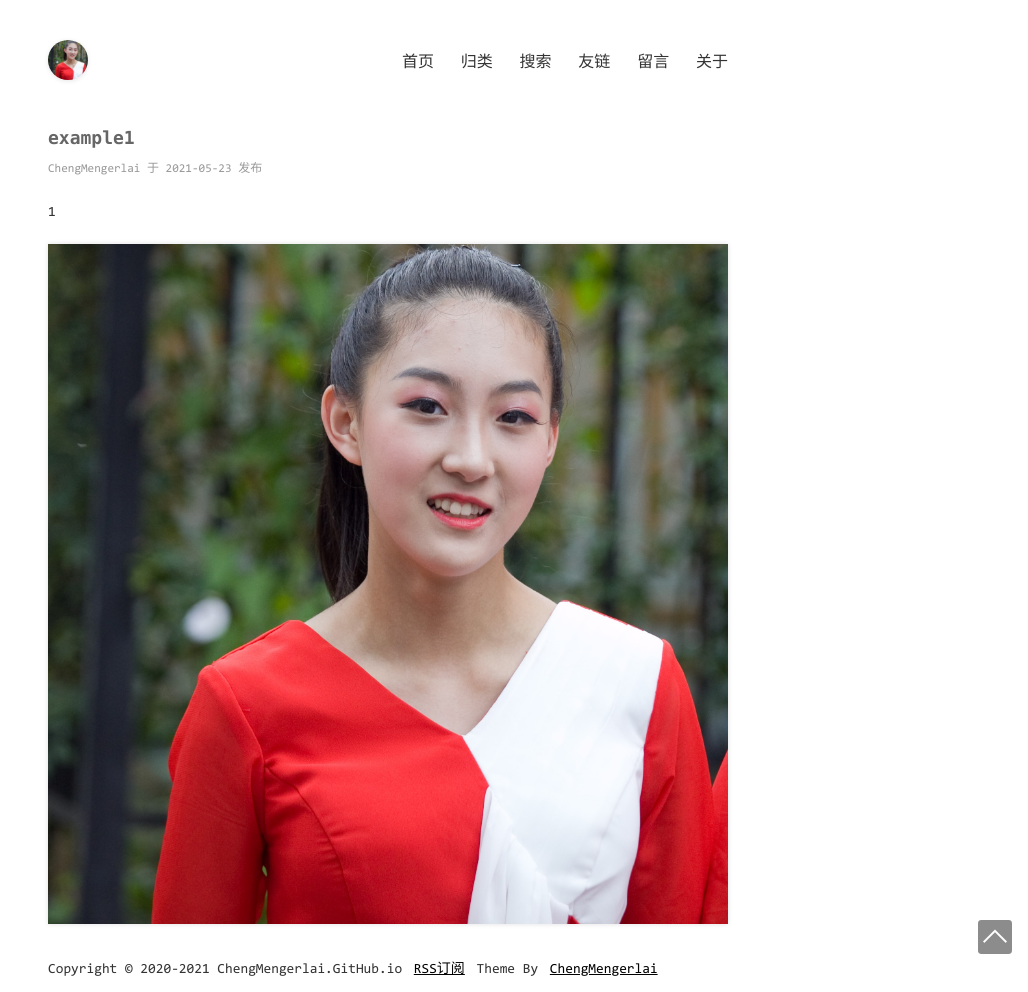
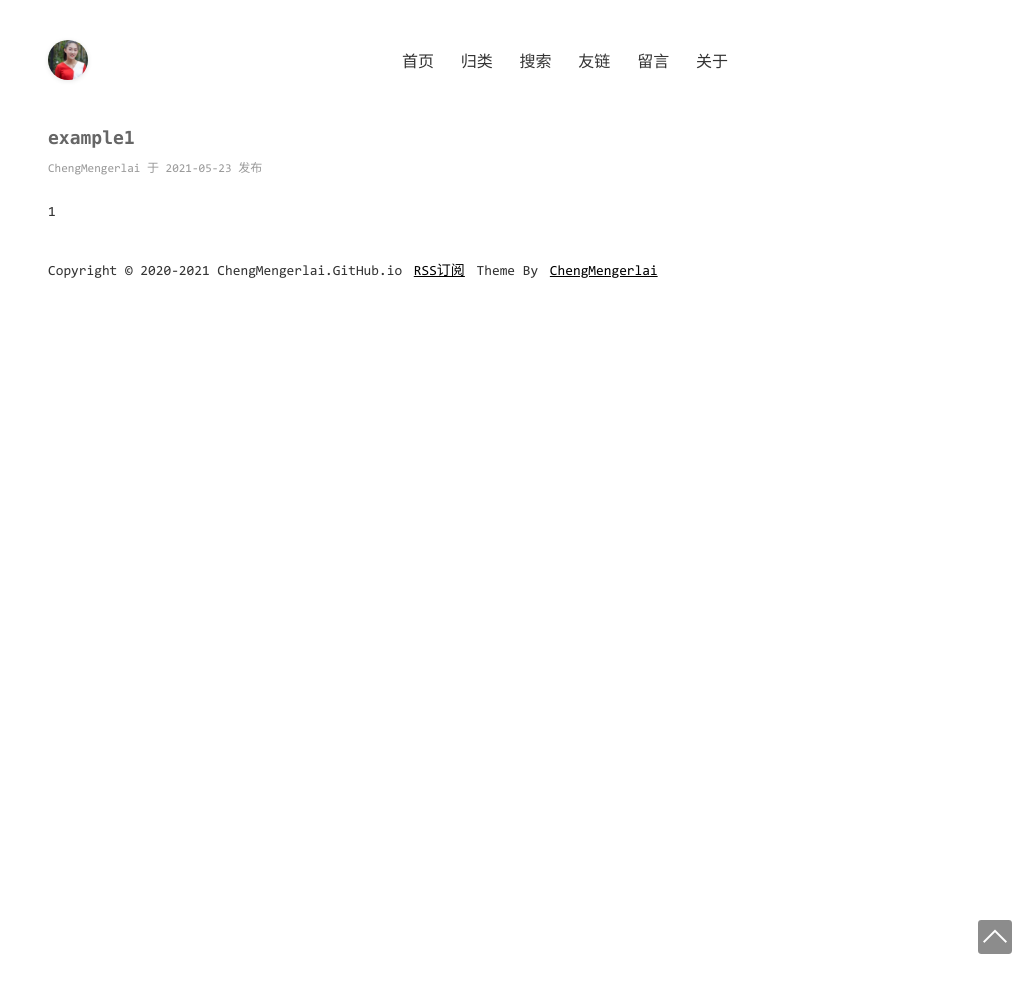
Before and after one commit to chengmengerlai/chengmengerlai.github.io, a Jekyll site: the page built from _posts/2021-05-23-example1.md, in a window 1280 px wide. Shown: the whole page, without its empty margins (252-1280 px from the left). Built offline with Jekyll 4.4.1, drawn with Linux system fonts in a browser that asks for light colours; comment, search, counter and statistics services are not loaded.

Commit message:
Update 2021-05-23-example1.md

```diff
--- a/_posts/2021-05-23-example1.md
+++ b/_posts/2021-05-23-example1.md
@@ -4,5 +4,3 @@ title: example1
 categories: [分类1]
 ---
 1
-
-![vm-vista-running](vm-vista-running.png)
```
